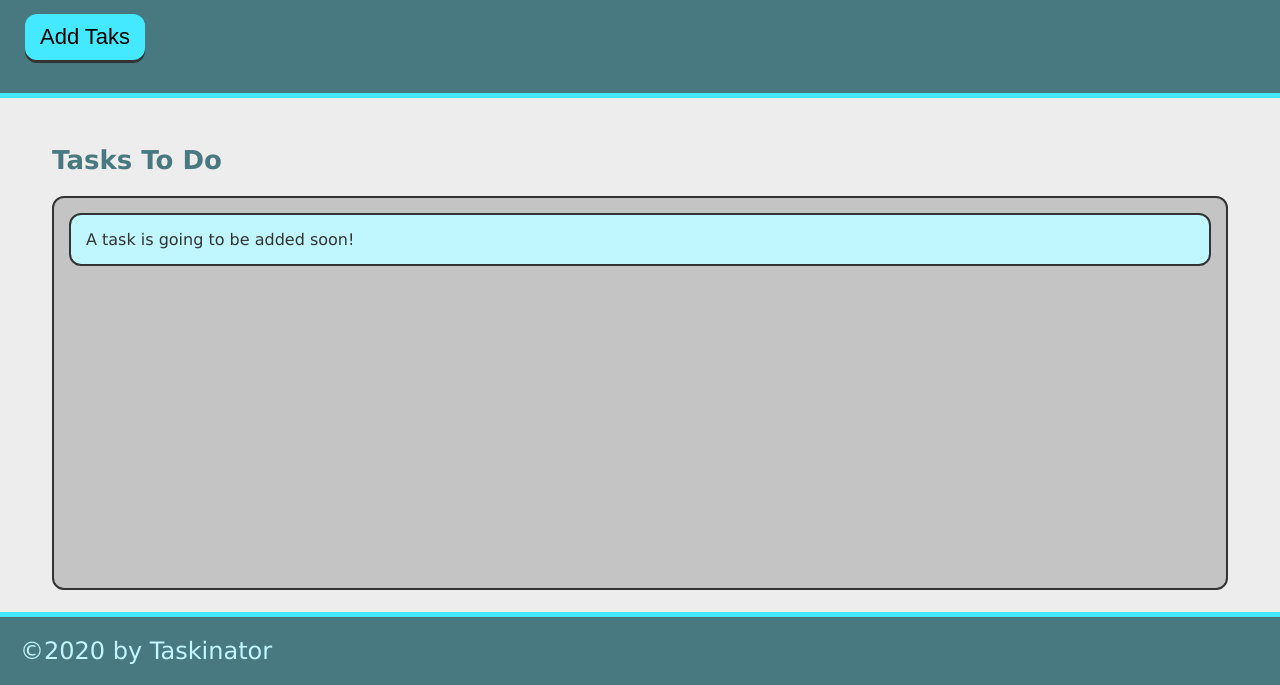
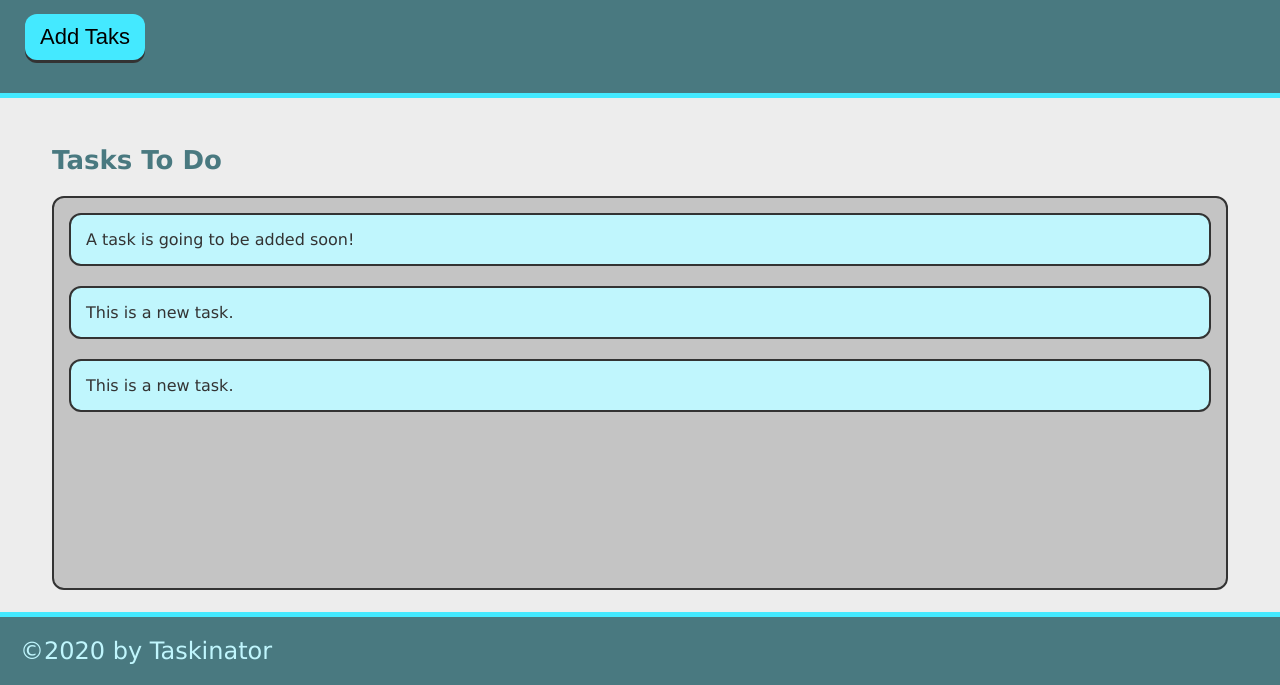
Before and after one commit to DCampos07/Taskinator, a plain HTML site: page index.html in a window 1280 px wide. Both pictures are taken after a click on the button "Add Taks". Shown: the part 115-800 px from the top of the page. Drawn offline with Linux system fonts and the light colour scheme.

Commit message:
initial setup completed

```diff
--- a/assets/js/script.js
+++ b/assets/js/script.js
@@ -0,0 +1,16 @@
+var buttonEl = document.querySelector("#save-task");
+var tasksToDoEl = document.querySelector("#tasks-to-do");
+
+var createTaskHandler = function() {
+    var listItemEl = document.createElement("li");
+    listItemEl.className = "task-item";
+    listItemEl.textContent = "This is a new task.";
+    tasksToDoEl.appendChild(listItemEl);
+  }
+
+buttonEl.addEventListener("click", createTaskHandler); {
+    var listItemEl = document.createElement("li");
+    listItemEl.className = "task-item";
+    listItemEl.textContent = "This is a new task.";
+    tasksToDoEl.appendChild(listItemEl);
+  };
--- a/index.html
+++ b/index.html
@@ -14,13 +14,13 @@
     <header>
         <h1 class="page-title">Taskinator</h1>
         <p>Click the button below to add a new task!</p>
-        <button class="btn">Add Taks</button>
+        <button class="btn" id="save-task">Add Taks</button>
     </header>
 
     <main class="page-content">
         <section class="task-list-wrapper">
           <h2 class="list-title">Tasks To Do</h2>
-          <ul class="task-list">
+          <ul class="task-list" id="tasks-to-do">
             <li class="task-item">A task is going to be added soon!</li>
           </ul>
         </section>
```
